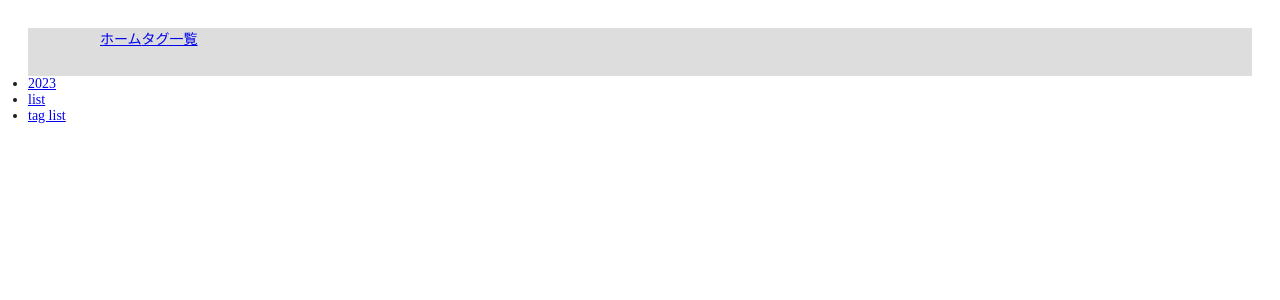
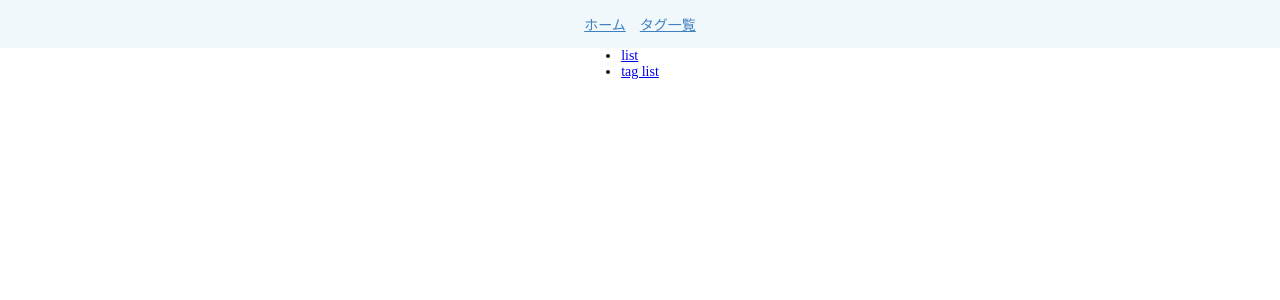
Before and after one commit to gckohaku/CreativeLanguageArchive, a Vue app: page / in a window 1280 px wide. Shown: the top 300 px of the page. Built offline with nearby package versions, Linux system fonts and the light colour scheme.

Commit message:
edit style

```diff
--- a/src/App.vue
+++ b/src/App.vue
@@ -1,74 +1,17 @@
 <script setup lang="ts">
-import { RouterLink, RouterView } from 'vue-router';
+import { RouterView } from 'vue-router';
 import Header from './components/Header.vue';
 </script>
 
 <template>
 	<Header></Header>
 
-	<RouterView />
+	<RouterView class="router-content" />
 </template>
 
 <style scoped>
-header {
-	line-height: 1.5;
-	max-height: 100vh;
-}
-
-.logo {
-	display: block;
-	margin: 0 auto 2rem;
-}
-
-nav {
-	width: 100%;
-	font-size: 12px;
-	text-align: center;
-	margin-top: 2rem;
-}
-
-nav a.router-link-exact-active {
-	color: var(--color-text);
-}
-
-nav a.router-link-exact-active:hover {
-	background-color: transparent;
-}
-
-nav a {
-	display: inline-block;
-	padding: 0 1rem;
-	border-left: 1px solid var(--color-border);
-}
-
-nav a:first-of-type {
-	border: 0;
-}
-
-@media (min-width: 1024px) {
-	header {
-		display: flex;
-		place-items: center;
-		padding-right: calc(var(--section-gap) / 2);
-	}
-
-	.logo {
-		margin: 0 2rem 0 0;
-	}
-
-	header .wrapper {
-		display: flex;
-		place-items: flex-start;
-		flex-wrap: wrap;
-	}
-
-	nav {
-		text-align: left;
-		margin-left: -1rem;
-		font-size: 1rem;
-
-		padding: 1rem 0;
-		margin-top: 1rem;
-	}
+.router-content {
+	max-width: var(--commonContentWidth);
+	margin-inline: auto;
 }
 </style>
--- a/src/assets/main.css
+++ b/src/assets/main.css
@@ -3,12 +3,6 @@
 #app {
 	--commonContentWidth: 1080px;
 	max-width: 100%;
-	margin: 0 auto;
-	padding: 2rem;
 	font-weight: normal;
 	color: #1c1c1c;
 }
-
-.page-container {
-	width: var(--commonContentWidth);
-}
--- a/src/components/Header.vue
+++ b/src/components/Header.vue
@@ -5,8 +5,10 @@
 <template>
 	<div class="header-wrapper">
 		<div class="header-container">
-			<RouterLink to="/home">ホーム</RouterLink>
-			<RouterLink to="/tag-list">タグ一覧</RouterLink>
+			<nav>
+				<RouterLink to="/home">ホーム</RouterLink>
+				<RouterLink to="/tag-list">タグ一覧</RouterLink>
+			</nav>
 		</div>
 	</div>
 </template>
@@ -15,12 +17,29 @@
 .header-wrapper {
 	width: 100%;
 	height: 48px;
-	background-color: #ddd;
+	background-color: #f0f8fc;
+	display: flex;
+	justify-content: center;
 
 	.header-container {
-		margin-inline: auto;
-		width: var(--commonContentWidth);
+		max-width: var(--commonContentWidth);
 		height: 100%;
+		display: flex;
+		align-content: center;
+
+		nav {
+			display: flex;
+			width: 100%;
+			gap: 1rem;
+			align-items: center;
+			justify-content: center;
+
+			a {
+				color: #4080c0;
+			}
+		}
+
+
 	}
 }
 </style>
--- a/src/router/index.ts
+++ b/src/router/index.ts
@@ -1,6 +1,5 @@
 import { createRouter, createWebHistory } from 'vue-router';
 import IndexView from '@/views/IndexView.vue';
-import Year2023View from '@/views/Year2023View.vue';
 import ContentView from '@/views/ContentView.vue';
 import HomeView from '@/views/HomeView.vue';
 import ContentList from '@/components/ContentList.vue';
@@ -55,11 +54,6 @@ const router = createRouter({
 			component: TagContentsView,
 		},
 		{
-			path: '/2023',
-			name: '2023',
-			component: Year2023View,
-		},
-		{
 			path: '/content/:id',
 			name: 'content',
 			component: ContentView,
--- a/src/views/HomeView.vue
+++ b/src/views/HomeView.vue
@@ -3,10 +3,8 @@
 </script>
 
 <template>
+	<div class="index-container">
 	<ul>
-		<li>
-			<RouterLink to="/2023">2023</RouterLink>
-		</li>
 		<li>
 			<RouterLink to="/list">list</RouterLink>
 		</li>
@@ -14,6 +12,12 @@
 			<RouterLink to="/tag-list">tag list</RouterLink>
 		</li>
 	</ul>
+</div>
 </template>
 
-<style scoped lang="scss">// style here</style>
+<style scoped lang="scss">
+.index-container {
+	display: flex;
+	justify-content: center;
+}
+</style>
--- a/src/views/Year2023View.vue
+++ /dev/null
@@ -1,7 +0,0 @@
-<script setup lang="ts"></script>
-
-<template>
-	<p>2023 だよ～</p>
-</template>
-
-<style></style>
```
